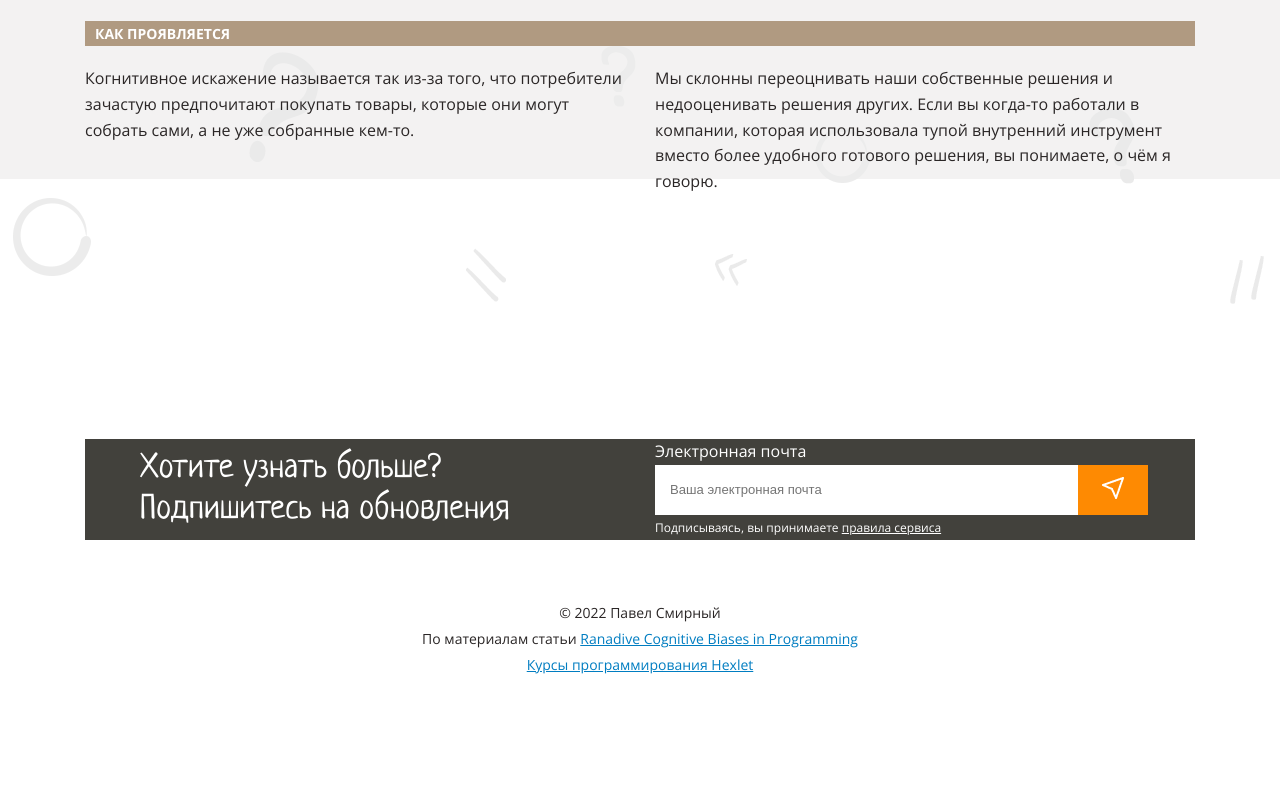
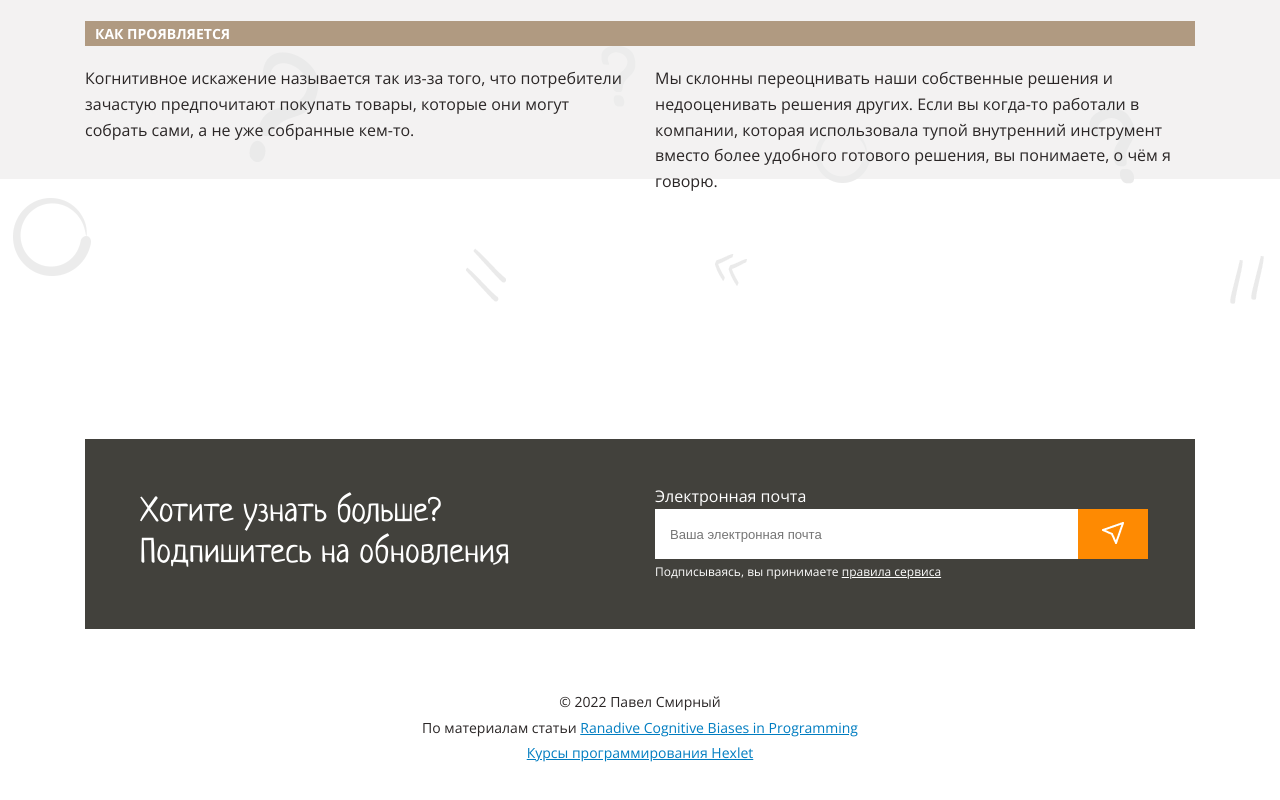
Before and after one commit to pavelsmirnyj/layout-designer-project-lvl1, a website: page src/index.html in a window 1280 px wide. Shown: the part 3342-4142 px from the top of the page. Before the commit the page ends 4119 px from the top, so only its background shows below. Drawn offline with Linux system fonts and the light colour scheme.

Commit message:
project-step-6

```diff
--- a/src/styles/style.css
+++ b/src/styles/style.css
@@ -327,7 +327,7 @@ header::before,
 .feedback {
   align-items: center;
 
-  /* min-height: 190px; */
+  min-height: 190px;
 
   background-color: var(--color-main-dark);
 }
```
